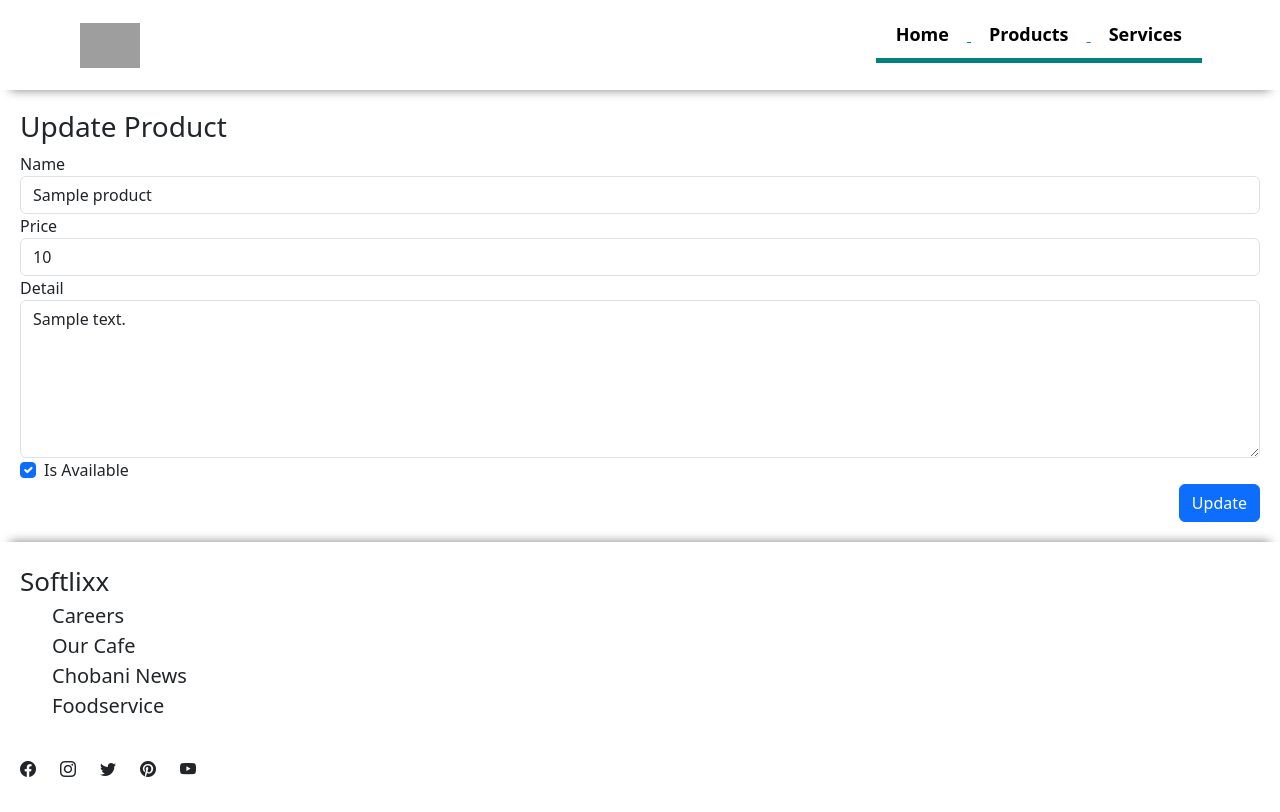
After one commit to abdulazizaziz/django_class, a Django app: page /products/1/ in a window 1280 px wide. The commit adds this page. Run offline with Django 4.2, Linux system fonts and the light colour scheme; tables that the repository leaves empty hold one stand-in row (values such as "Sample post"); some libraries are stand-ins or nearby versions; grey boxes are pictures that could not be loaded.

Commit message:
Update Model

```diff
--- a/core/urls.py
+++ b/core/urls.py
@@ -1,6 +1,6 @@
 from django.contrib import admin
 from django.urls import path, include
-from products.views import home, products, create_product, delete_product
+from products.views import home, products, create_product, delete_product, edit_product, update_product
 
 
 urlpatterns = [
@@ -9,5 +9,7 @@ urlpatterns = [
     path('products/', products),
     path('createproducts/', create_product),
     path('deleteproducts/', delete_product),
+    path('products/<int:id>/', edit_product),
+    path('updateproducts/<int:id>/', update_product),
     path("__debug__/", include("debug_toolbar.urls")),
 ]
--- a/products/views.py
+++ b/products/views.py
@@ -23,6 +23,7 @@ def products(request):
 
     return render(request, 'products.html', context)
 
+
 def create_product(request):
     # print(request.method)
     # print(request.GET)
@@ -47,3 +48,34 @@ def delete_product(request):
     except ObjectDoesNotExist:
         pass
     return HttpResponseRedirect('/products')
+
+
+def edit_product(request, id):
+    try:
+        item = Product.objects.get(id=id)
+    except ObjectDoesNotExist:
+        return HttpResponseRedirect('/products')
+    return render(request, 'editproduct.html', {"product": item})
+
+def update_product(request, id):
+    try:
+        item = Product.objects.get(id=id)
+        # print(request.POST)
+        name = request.POST['name']
+        price = request.POST['price']
+        detail = request.POST['detail']
+        is_available = request.POST.get('is_available')
+
+        item.name = name
+        item.price = price
+        item.detail = detail
+        if is_available:
+            item.is_available = True
+        else:
+            item.is_available = False
+        item.save()
+
+
+    except ObjectDoesNotExist:
+        pass
+    return HttpResponseRedirect('/products')
--- a/templates/base.html
+++ b/templates/base.html
@@ -4,6 +4,10 @@
     <meta charset="UTF-8" />
     <meta name="viewport" content="width=device-width, initial-scale=1.0" />
     <title>Document</title>
+    <link
+      rel="stylesheet"
+      href="https://cdn.jsdelivr.net/npm/sweetalert2@11.0.18/dist/sweetalert2.min.css"
+    />
     <link
       rel="stylesheet"
       href="https://cdn.jsdelivr.net/npm/bootstrap-icons@1.10.5/font/bootstrap-icons.css"
@@ -20,6 +24,7 @@
         padding: 0;
         box-sizing: border-box;
       }
+
       header {
         width: 100%;
         display: flex;
@@ -31,9 +36,11 @@
         box-shadow: 0 10px 10px -10px gray;
         height: 90px;
       }
+
       header .logo img {
         width: 60px;
       }
+
       header nav ul li {
         list-style-type: none;
         display: inline-block;
@@ -51,37 +58,46 @@
         border-bottom: 5px solid teal;
         text-transform: capitalize;
       }
+
       header nav ul li a {
         color: black;
         text-decoration: none;
       }
+
       header nav ul li:hover {
         background-color: orange;
       }
+
       header nav ul li:hover {
         color: white;
       }
+
       footer {
         width: 100%;
         height: 270px;
         padding: 20px;
         box-shadow: 0 -10px 10px -10px gray;
       }
+
       footer .title {
         font-size: 26px;
       }
+
       footer ul li {
         list-style-type: none;
         font-size: 20px;
       }
+
       footer .icons {
         display: flex;
         flex-wrap: wrap;
         padding: 20px 0;
       }
+
       footer .icons .icon {
         width: 40px;
       }
+
       section.content {
         padding: 20px;
         width: 100%;
@@ -89,6 +105,7 @@
       }
     </style>
   </head>
+
   <body>
     <header>
       <div class="logo">
@@ -98,9 +115,15 @@
       </div>
       <nav>
         <ul>
-          <a href="/home"><li>home</li></a>
-          <a href="/products"> <li>products</li></a>
-          <a href=""><li>Services</li></a>
+          <a href="/home">
+            <li>home</li>
+          </a>
+          <a href="/products">
+            <li>products</li>
+          </a>
+          <a href="">
+            <li>Services</li>
+          </a>
         </ul>
       </nav>
     </header>
@@ -129,5 +152,8 @@
       integrity="sha384-geWF76RCwLtnZ8qwWowPQNguL3RmwHVBC9FhGdlKrxdiJJigb/j/68SIy3Te4Bkz"
       crossorigin="anonymous"
     ></script>
+    <script src="https://cdn.jsdelivr.net/npm/sweetalert2@11.0.18/dist/sweetalert2.all.min.js"></script>
+
+    {% block script %}{% endblock script %}
   </body>
 </html>
--- /dev/null
+++ b/templates/editproduct.html
@@ -0,0 +1,32 @@
+{% extends "base.html" %}
+
+{% block main %}
+<!-- action="/updateproducts/{{product.id}}/" -->
+<form method="POST" action="/updateproducts/{{product.id}}/">
+    {% csrf_token %}
+    <h3>Update Product</h3>
+    <div class="form-group">
+        <label for="name">Name</label>
+        <input type="text" name="name" id="name" class="form-control sm" value="{{product.name}}">
+    </div>
+    <div class="form-group">
+        <label for="price">Price</label>
+        <input type="number" name="price" id="price" class="form-control sm" value="{{product.price}}">
+    </div>
+    <div class="form-group">
+        <label for="detail">Detail</label>
+        <textarea name="detail" id="detail" rows="6" class="form-control sm">{{product.detail}}</textarea>
+    </div>
+    <div class="form-check">
+        <input class="form-check-input" type="checkbox" name="is_available" id="is_available"
+        {% if product.is_available %} checked {% endif %}>
+        <label class="form-check-label" for="is_available">
+            Is Available
+        </label>
+    </div>
+    <div class="d-flex justify-content-end">
+        <button class="btn btn-primary" type="submit">Update</button>
+    </div>
+</form>
+
+{% endblock main %}
```
Also changed, not shown: templates/products.html (+29 -1 lines).
